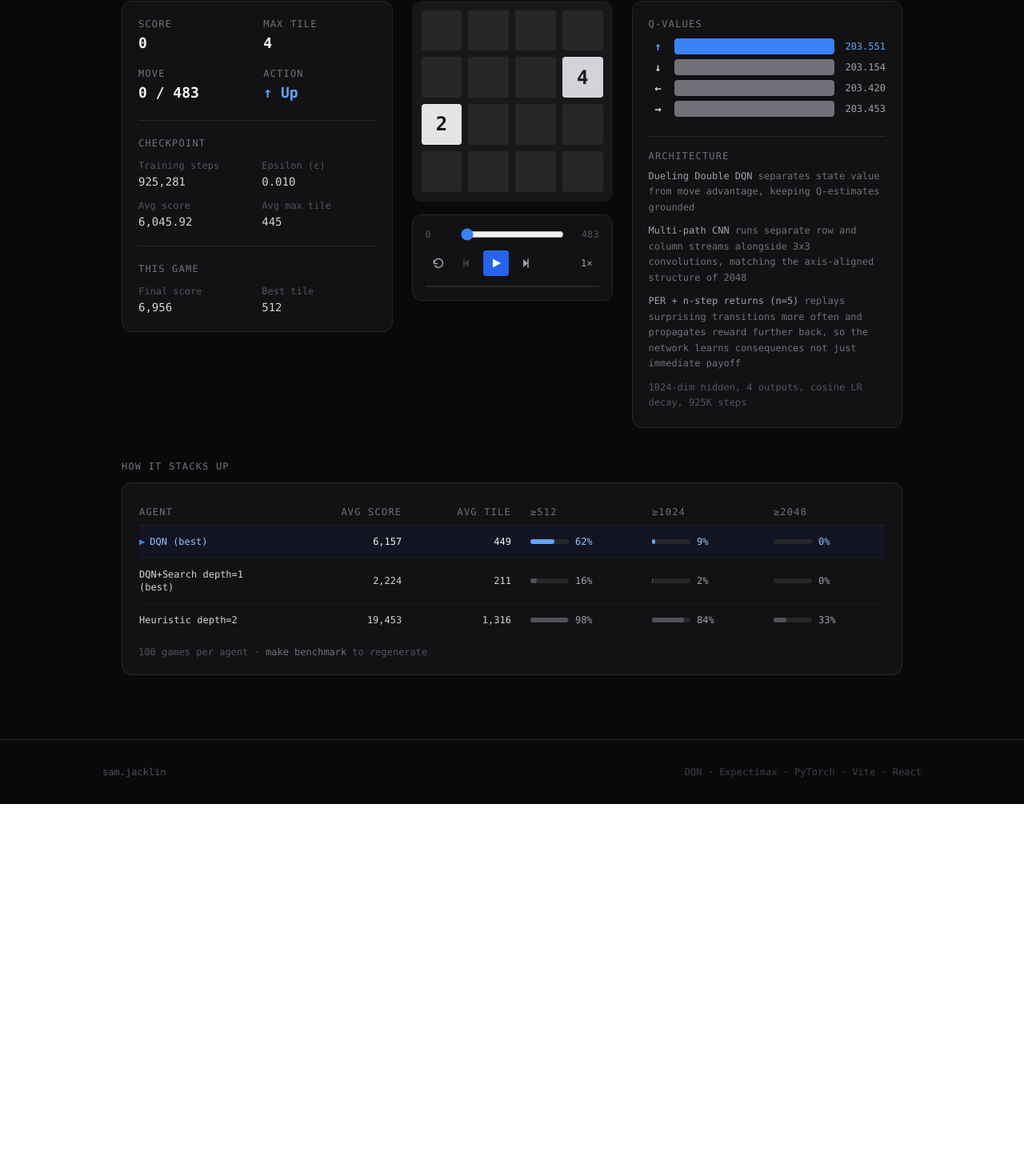
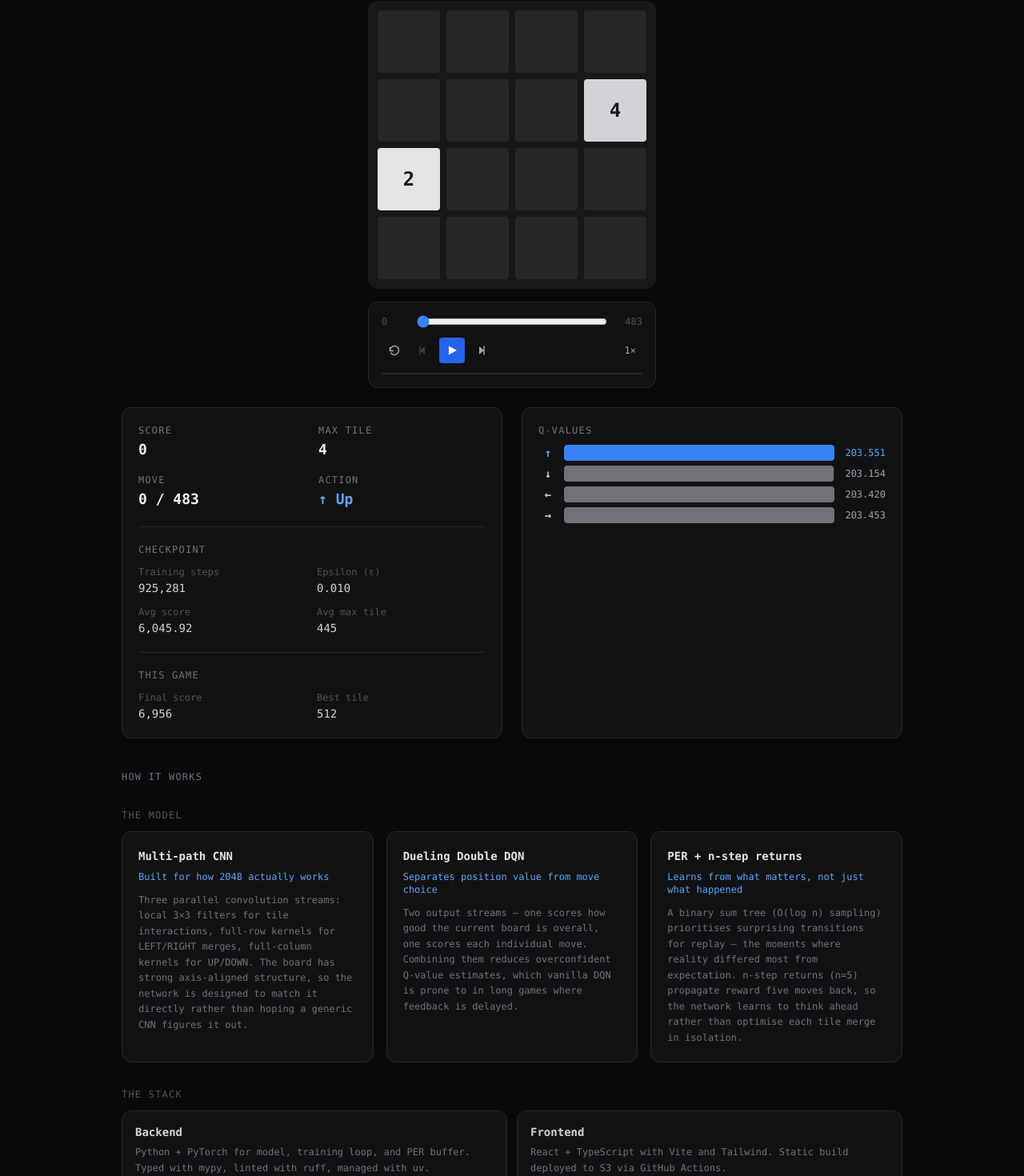
Before and after one commit to SamJacklin/deep2048, a React (Vite) app in the folder frontend/: page / in a window 1280 px wide. Shown: the part 827-2297 px from the top of the page at 80% size. Before the commit the page ends 1832 px from the top, so only its background shows below. Built offline with nearby package versions, Linux system fonts and the light colour scheme.

Commit message:
feat: restructure game viewer layout and add architecture section

```diff
--- a/frontend/src/App.tsx
+++ b/frontend/src/App.tsx
@@ -8,6 +8,7 @@ import QValueChart from './components/QValueChart';
 import StatsPanel from './components/StatsPanel';
 import CheckpointSelector from './components/CheckpointSelector';
 import BenchmarkTable from './components/BenchmarkTable';
+import ArchitectureSection from './components/ArchitectureSection';
 
 function useBenchmark() {
   const [benchmark, setBenchmark] = useState<BenchmarkRow[] | null>(null);
@@ -124,8 +125,19 @@ export default function App() {
               <span className="text-sm text-zinc-500">{replay.checkpoint_description}</span>
             </div>
 
-            {/* Main 3-column layout */}
-            <div className="grid grid-cols-1 md:grid-cols-[1fr_auto_1fr] gap-6 items-start">
+            {/* Board + Controls — centred, full attention */}
+            <div className="flex flex-col items-center gap-4">
+              <Board
+                board={currentFrame.board}
+                prevBoard={prevFrame?.board ?? null}
+              />
+              <div className="w-full max-w-[360px] rounded-xl border border-zinc-800 bg-zinc-900/60 p-4">
+                <Controls player={player} />
+              </div>
+            </div>
+
+            {/* Stats + Q-Values below */}
+            <div className="grid grid-cols-1 md:grid-cols-2 gap-6">
               {/* Left: Stats */}
               <div className="rounded-xl border border-zinc-800 bg-zinc-900/60 p-5">
                 <StatsPanel
@@ -134,18 +146,7 @@ export default function App() {
                 />
               </div>
 
-              {/* Centre: Board + Controls */}
-              <div className="flex flex-col items-center gap-4">
-                <Board
-                  board={currentFrame.board}
-                  prevBoard={prevFrame?.board ?? null}
-                />
-                <div className="w-full max-w-[360px] rounded-xl border border-zinc-800 bg-zinc-900/60 p-4">
-                  <Controls player={player} />
-                </div>
-              </div>
-
-              {/* Right: Q-Values */}
+              {/* Right: Q-Values + Architecture */}
               <div className="rounded-xl border border-zinc-800 bg-zinc-900/60 p-5">
                 <QValueChart
                   qValues={currentFrame.q_values}
@@ -154,16 +155,6 @@ export default function App() {
                   label={replay.score_label}
                 />
 
-                {/* Architecture note */}
-                <div className="mt-6 pt-4 border-t border-zinc-800 flex flex-col gap-2">
-                  <p className="text-xs text-zinc-500 uppercase tracking-widest">Architecture</p>
-                  <ul className="text-xs text-zinc-500 space-y-2.5 leading-relaxed">
-                    <li><span className="text-zinc-400 font-medium">Dueling Double DQN</span> separates state value from move advantage, keeping Q-estimates grounded</li>
-                    <li><span className="text-zinc-400 font-medium">Multi-path CNN</span> runs separate row and column streams alongside 3x3 convolutions, matching the axis-aligned structure of 2048</li>
-                    <li><span className="text-zinc-400 font-medium">PER + n-step returns (n=5)</span> replays surprising transitions more often and propagates reward further back, so the network learns consequences not just immediate payoff</li>
-                    <li className="text-zinc-600">1024-dim hidden, 4 outputs, cosine LR decay, 925K steps</li>
-                  </ul>
-                </div>
               </div>
             </div>
 
@@ -195,6 +186,8 @@ export default function App() {
           </div>
         )}
 
+        <ArchitectureSection />
+
         {/* Benchmark comparison */}
         {benchmark && (
           <section className="flex flex-col gap-3">
--- /dev/null
+++ b/frontend/src/components/ArchitectureSection.tsx
@@ -0,0 +1,57 @@
+const MODEL_CARDS = [
+  {
+    title: 'Multi-path CNN',
+    subtitle: 'Built for how 2048 actually works',
+    body: 'Three parallel convolution streams: local 3×3 filters for tile interactions, full-row kernels for LEFT/RIGHT merges, full-column kernels for UP/DOWN. The board has strong axis-aligned structure, so the network is designed to match it directly rather than hoping a generic CNN figures it out.',
+  },
+  {
+    title: 'Dueling Double DQN',
+    subtitle: 'Separates position value from move choice',
+    body: 'Two output streams — one scores how good the current board is overall, one scores each individual move. Combining them reduces overconfident Q-value estimates, which vanilla DQN is prone to in long games where feedback is delayed.',
+  },
+  {
+    title: 'PER + n-step returns',
+    subtitle: 'Learns from what matters, not just what happened',
+    body: 'A binary sum tree (O(log n) sampling) prioritises surprising transitions for replay — the moments where reality differed most from expectation. n-step returns (n=5) propagate reward five moves back, so the network learns to think ahead rather than optimise each tile merge in isolation.',
+  },
+];
+
+const STACK_CARDS = [
+  { title: 'Backend', detail: 'Python + PyTorch for model, training loop, and PER buffer. Typed with mypy, linted with ruff, managed with uv.' },
+  { title: 'Frontend', detail: 'React + TypeScript with Vite and Tailwind. Static build deployed to S3 via GitHub Actions.' },
+];
+
+export default function ArchitectureSection() {
+  return (
+    <section className="flex flex-col gap-8">
+      <h2 className="text-xs text-zinc-500 uppercase tracking-widest">How it works</h2>
+
+      {/* Model cards */}
+      <div className="flex flex-col gap-3">
+        <p className="text-xs text-zinc-600 uppercase tracking-widest">The Model</p>
+        <div className="grid gap-4 grid-cols-1 md:grid-cols-3">
+          {MODEL_CARDS.map(card => (
+            <div key={card.title} className="rounded-xl border border-zinc-800 bg-zinc-900/60 p-5 flex flex-col gap-2">
+              <div className="text-sm font-bold text-zinc-200">{card.title}</div>
+              <div className="text-xs text-blue-400">{card.subtitle}</div>
+              <p className="text-xs text-zinc-500 leading-relaxed mt-1">{card.body}</p>
+            </div>
+          ))}
+        </div>
+      </div>
+
+      {/* Stack cards */}
+      <div className="flex flex-col gap-3">
+        <p className="text-xs text-zinc-600 uppercase tracking-widest">The Stack</p>
+        <div className="grid gap-3 grid-cols-1 md:grid-cols-2">
+          {STACK_CARDS.map(card => (
+            <div key={card.title} className="rounded-xl border border-zinc-800 bg-zinc-900/60 p-4 flex flex-col gap-1.5">
+              <div className="text-sm font-bold text-zinc-300">{card.title}</div>
+              <p className="text-xs text-zinc-500 leading-relaxed">{card.detail}</p>
+            </div>
+          ))}
+        </div>
+      </div>
+    </section>
+  );
+}
```
